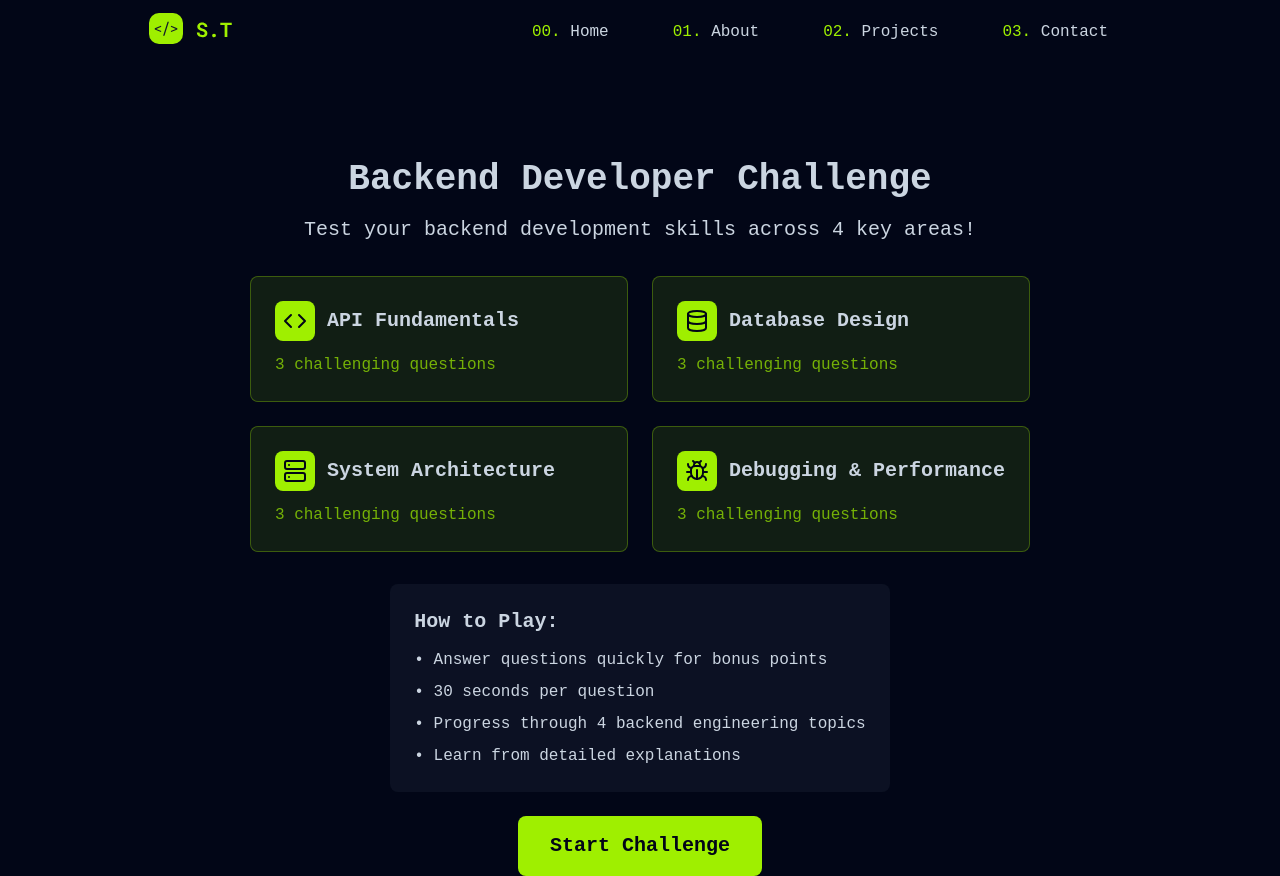
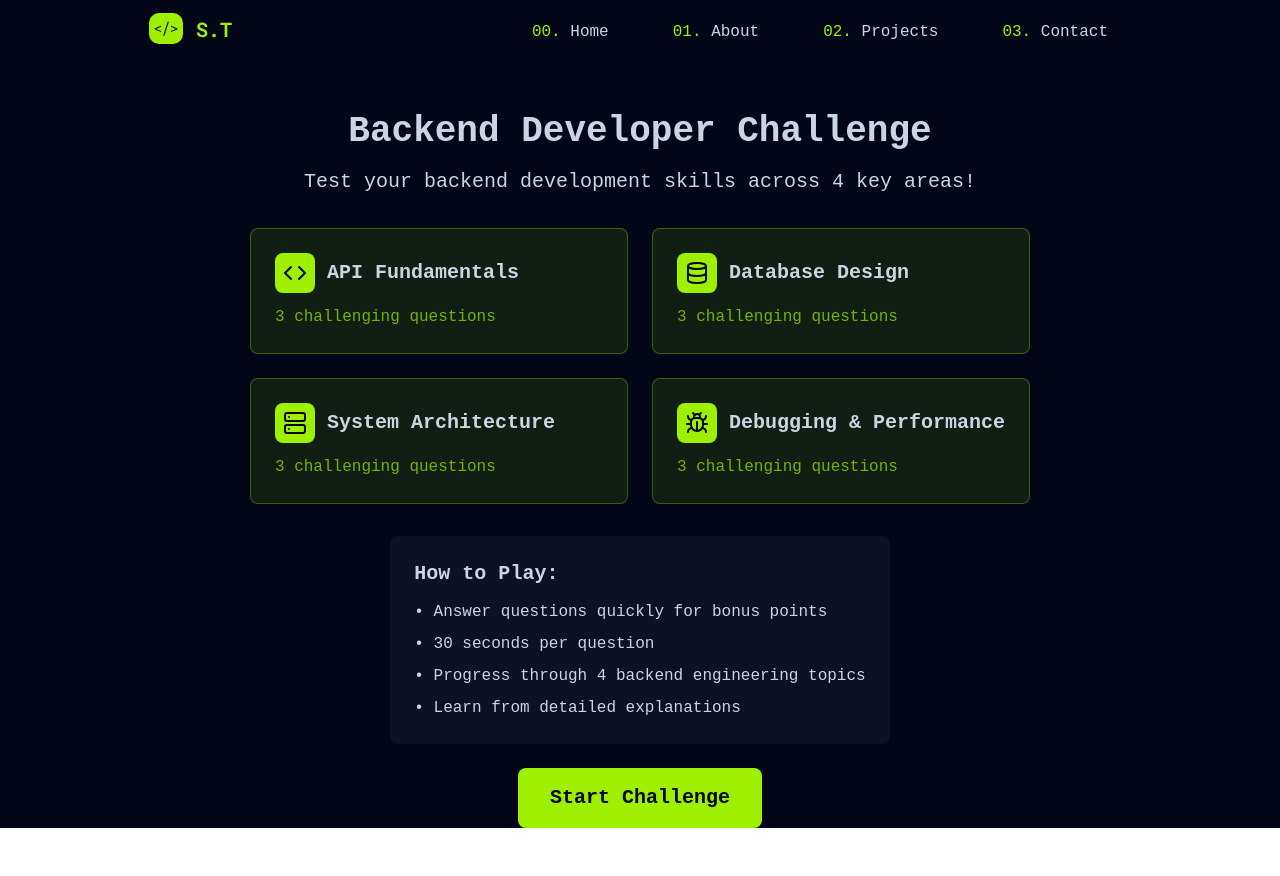
Before and after one commit to Sean-Thomo/portfolio, a Next.js app: page /learning in a window 1280 px wide. After the commit the page ends 828 px from the top, so only its background shows below. Built offline with nearby package versions, Linux system fonts and the light colour scheme.

Commit message:
fix: remove pt-12 from game

```diff
--- a/src/app/learning/page.tsx
+++ b/src/app/learning/page.tsx
@@ -1,9 +1,5 @@
 import BackendDevGame from "@/components/learning/backend-challenge";
 
 export default function Learning() {
-	return (
-		<div className="pt-12">
-			<BackendDevGame />
-		</div>
-	);
+	return <BackendDevGame />;
 }
```
